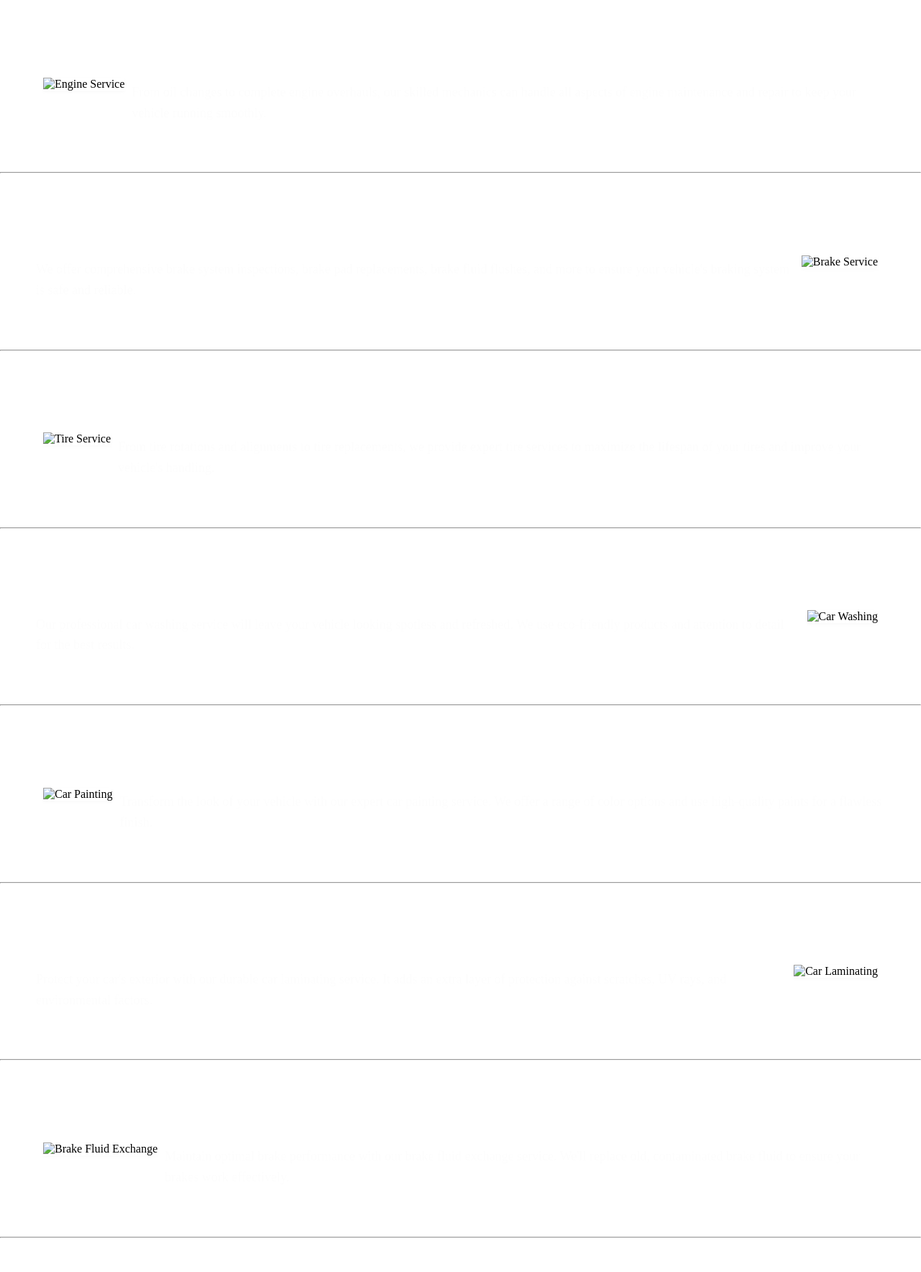
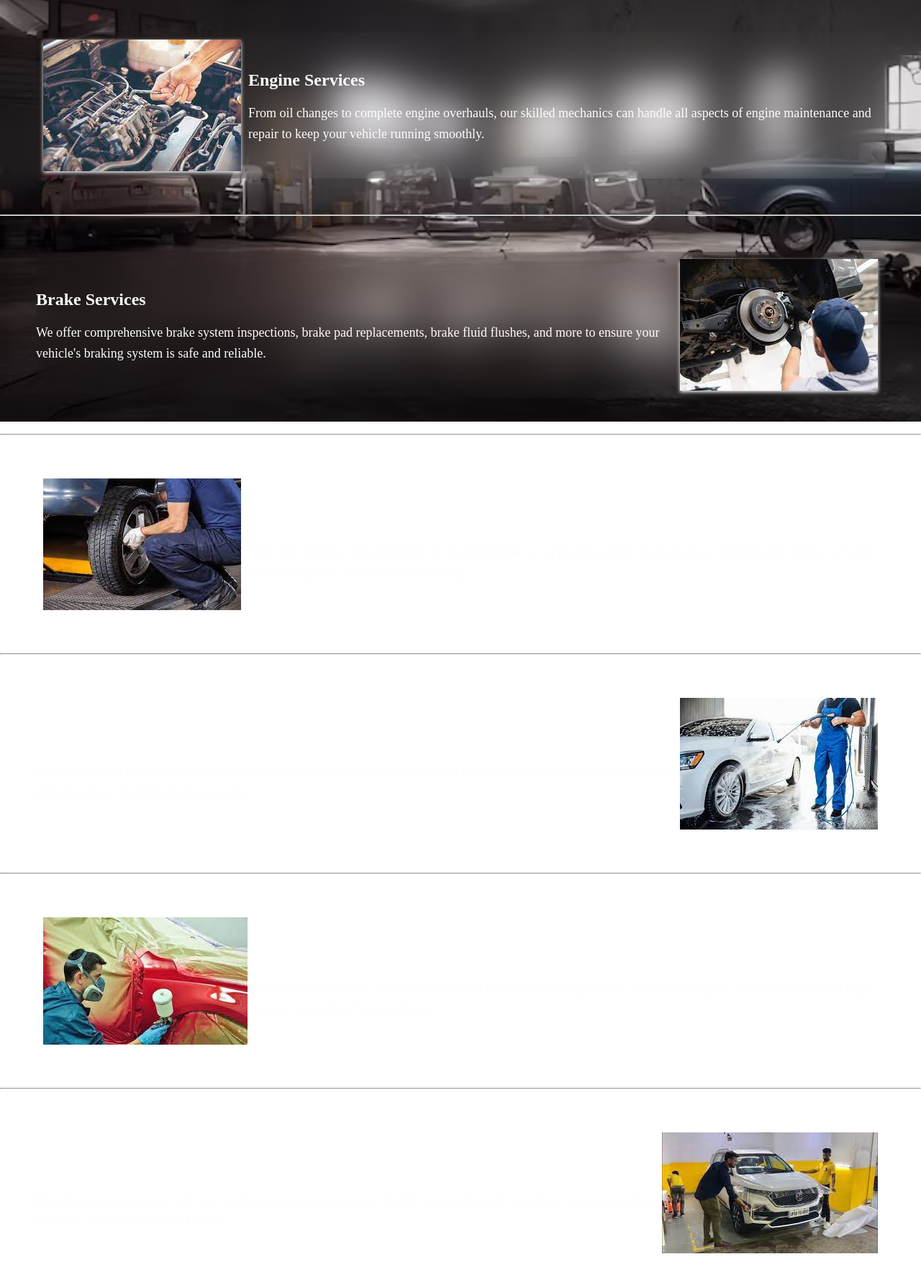
Before and after one commit to NisitGohel/CarGuyServices, a plain HTML site: page services.html in a window 1280 px wide. Shown: the part 267-2035 px from the top of the page at 72% size. Drawn offline with Linux system fonts and the light colour scheme; a web font is replaced by a local one.

Commit message:
Update services.html

```diff
--- a/services.html
+++ b/services.html
@@ -146,11 +146,11 @@
 <link href="https://fonts.googleapis.com/css2?family=Cutive&display=swap" rel="stylesheet">
 <body>
   <main class="container">
-    <img src="img/bg3.jpg" alt class="bg">
+    <img src="bg3.jpg" alt class="bg">
   </main>
   <header class="header">
     <div class="left">
-        <img src="img/logo.png" alt="logo">
+        <img src="logo.png" alt="logo">
     </div>
     <div class="mid">
         <ul class="navbar">
@@ -170,7 +170,7 @@
       <h2 class="section-title">Our Services</h2>
 
       <div class="service-category">
-        <img src="img/engine-service-icon2.jpg" alt="Engine Service">
+        <img src="engine-service-icon2.jpg" alt="Engine Service">
         <div class="service-category-description">
           <h3 class="service-category-title">Engine Services</h3>
           <p class="service-category-text">From oil changes to complete engine overhauls, our skilled mechanics can
@@ -184,11 +184,11 @@
           <p class="service-category-text">We offer comprehensive brake system inspections, brake pad replacements,
             brake fluid flushes, and more to ensure your vehicle's braking system is safe and reliable.</p>
         </div>
-        <img src="img/brake-service-icon.jpg" alt="Brake Service">
+        <img src="brake-service-icon.jpg" alt="Brake Service">
       </div>
       <hr>
       <div class="service-category">
-        <img src="img/tire-service-icon.jpg" alt="Tire Service">
+        <img src="tire-service-icon.jpg" alt="Tire Service">
         <div class="service-category-description">
           <h3 class="service-category-title">Tire Services</h3>
           <p class="service-category-text">From tire rotations and alignments to tire replacements, we provide expert
@@ -202,11 +202,11 @@
           <p class="service-category-text">Our professional car washing service will leave your vehicle looking spotless
             and refreshed. We use eco-friendly products and attention to detail for the best results.</p>
         </div>
-        <img src="img/car-washing-icon.jpg" alt="Car Washing">
+        <img src="car-washing-icon.jpg" alt="Car Washing">
       </div>
       <hr>
       <div class="service-category">
-        <img src="img/car-painting-icon.jpg" alt="Car Painting">
+        <img src="car-painting-icon.jpg" alt="Car Painting">
         <div class="service-category-description">
           <h3 class="service-category-title">Car Painting</h3>
           <p class="service-category-text">Transform the look of your vehicle with our expert car painting service. We
@@ -220,11 +220,11 @@
           <p class="service-category-text">Protect your car's exterior with our durable car laminating service. It adds
             an extra layer of protection against scratches, UV rays, and environmental factors.</p>
         </div>
-        <img src="img/car-laminating-icon.jpg" alt="Car Laminating">
+        <img src="car-laminating-icon.jpg" alt="Car Laminating">
       </div>
       <hr>
       <div class="service-category">
-        <img src="img/brake-fluid-icon.jpg" alt="Brake Fluid Exchange">
+        <img src="brake-fluid-icon.jpg" alt="Brake Fluid Exchange">
         <div class="service-category-description">
           <h3 class="service-category-title">Brake Fluid Exchange</h3>
           <p class="service-category-text">Maintain optimal brake performance with our brake fluid exchange service.
@@ -238,11 +238,11 @@
           <p class="service-category-text">Upgrade your engine's performance with new spark plugs. Our technicians will
             replace worn-out plugs to improve fuel efficiency and overall engine power.</p>
         </div>
-        <img src="img/spark-plug-icon.jpg" alt="Spark Plug Replacement">
+        <img src="spark-plug-icon.jpg" alt="Spark Plug Replacement">
       </div>
       <hr>
       <div class="service-category">
-        <img src="img/transmission-fluid-icon.jpg" alt="Transmission Fluid Inspection">
+        <img src="transmission-fluid-icon.jpg" alt="Transmission Fluid Inspection">
         <div class="service-category-description">
           <h3 class="service-category-title">Transmission Fluid Inspection</h3>
           <p class="service-category-text">Regular transmission fluid inspections help prevent costly transmission
@@ -256,11 +256,11 @@
           <p class="service-category-text">Replace your timing belt based on manufacturer recommendations. A worn timing
             belt can lead to engine damage, so let us keep your engine's timing in sync.</p>
         </div>
-        <img src="img/timing-belt-icon.jpg" alt="Timing Belt Replacement">
+        <img src="timing-belt-icon.jpg" alt="Timing Belt Replacement">
       </div>
       <hr>
       <div class="service-category">
-        <img src="img/battery-testing-icon.jpg" alt="Battery Testing">
+        <img src="battery-testing-icon.jpg" alt="Battery Testing">
         <div class="service-category-description">
           <h3 class="service-category-title">Battery Testing</h3>
           <p class="service-category-text">Avoid unexpected battery failures with regular battery testing. Our
```
